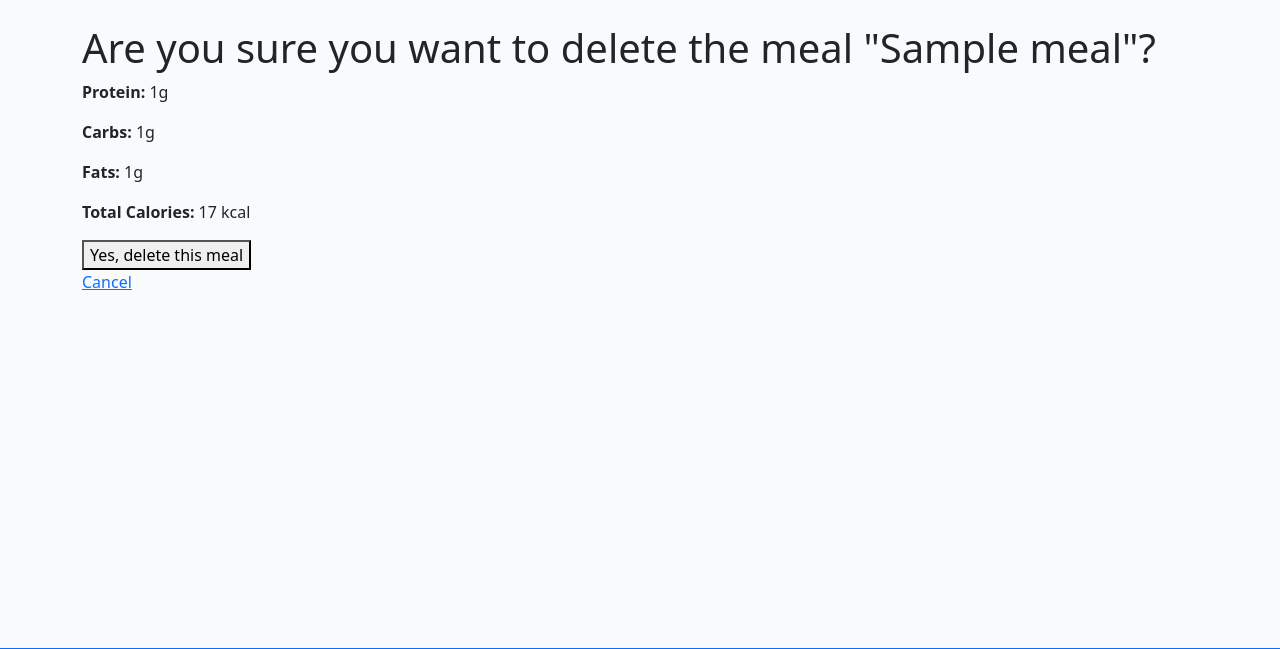
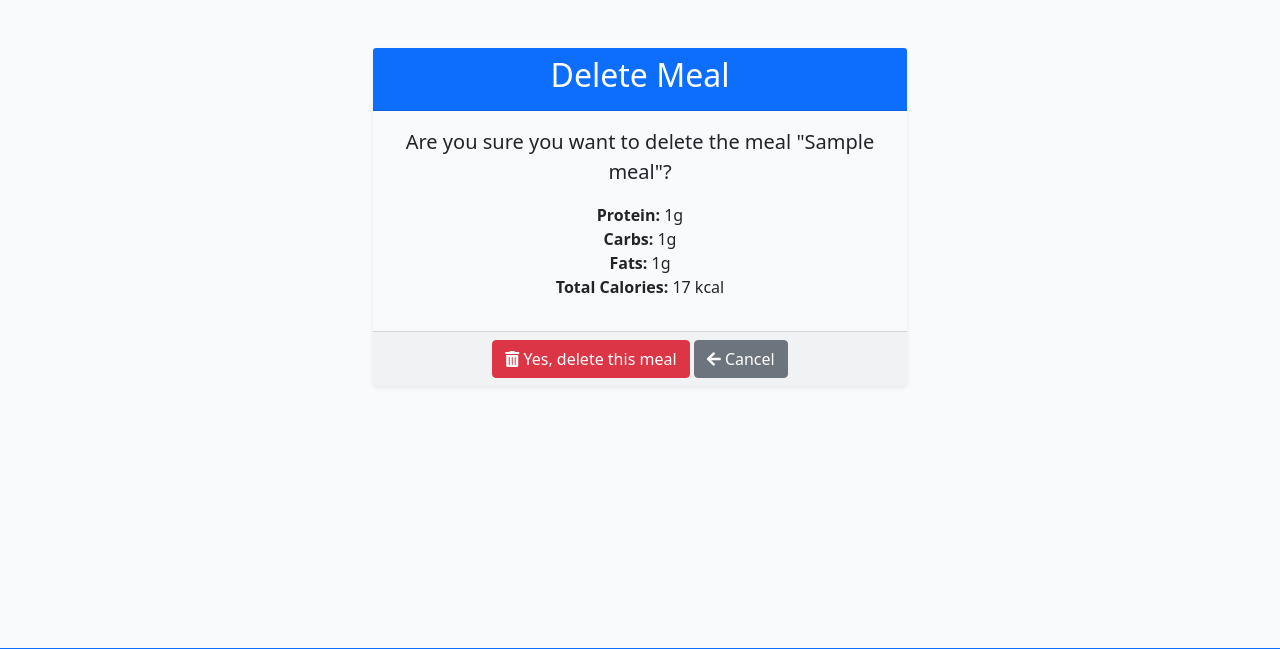
Before and after one commit to chipsandbeans/Django-Final-Project, a Django app: page /1/delete/ in a window 1280 px wide. Shown: the part 56-705 px from the top of the page. Run offline with Django 4.2, Linux system fonts and the light colour scheme; a user stored in the database is signed in; tables that the repository leaves empty hold one stand-in row (values such as "Sample post").

Commit message:
added bootstrap styling to the meal_confirm_delete.html. The contents now display in a card in the center of the page

```diff
--- a/crm/templates/crm/meal_confirm_delete.html
+++ b/crm/templates/crm/meal_confirm_delete.html
@@ -1,29 +1,41 @@
 {% extends "base.html" %}
 
+{% block title %}Delete Meal{% endblock %}
+
 {% block content %}
-
-<!DOCTYPE html>
-<html>
-<head>
-    <title>Delete Meal</title>
-</head>
-<body>
-    <h1>Are you sure you want to delete the meal "{{ meal.title }}"?</h1>
-    <p><strong>Protein:</strong> {{ meal.protein }}g</p>
-    <p><strong>Carbs:</strong> {{ meal.carbs }}g</p>
-    <p><strong>Fats:</strong> {{ meal.fats }}g</p>
-    <p><strong>Total Calories:</strong> {{ meal.total_calories }} kcal</p>
-
-    <form method="post">
-        {% csrf_token %}
-        <button type="submit">Yes, delete this meal</button>
-    </form>
-
-    <a href="{% url 'home' %}">Cancel</a>
-</body>
-</html>
-
-
+<div class="container py-4">
+    <div class="row justify-content-center">
+        <div class="col-md-6">
+            <div class="card shadow-sm">
+                <div class="card-header bg-primary text-white text-center">
+                    <h2>Delete Meal</h2>
+                </div>
+                <div class="card-body text-center">
+                    <p class="lead">
+                        Are you sure you want to delete the meal <strong>"{{ meal.title }}"</strong>?
+                    </p>
+                    <ul class="list-unstyled">
+                        <li><strong>Protein:</strong> {{ meal.protein }}g</li>
+                        <li><strong>Carbs:</strong> {{ meal.carbs }}g</li>
+                        <li><strong>Fats:</strong> {{ meal.fats }}g</li>
+                        <li><strong>Total Calories:</strong> {{ meal.total_calories }} kcal</li>
+                    </ul>
+                </div>
+                <div class="card-footer text-center">
+                    <form method="post" class="d-inline">
+                        {% csrf_token %}
+                        <button type="submit" class="btn btn-danger">
+                            <i class="fas fa-trash-alt"></i> Yes, delete this meal
+                        </button>
+                    </form>
+                    <a href="{% url 'home' %}" class="btn btn-secondary">
+                        <i class="fas fa-arrow-left"></i> Cancel
+                    </a>
+                </div>
+            </div>
+        </div>
+    </div>
+</div>
 {% endblock %}
 
 {% block copyright %}
--- a/myproject/settings.py
+++ b/myproject/settings.py
@@ -30,7 +30,7 @@ SECRET_KEY = os.environ.get('SECRET_KEY')
 
 
 # SECURITY WARNING: don't run with debug turned on in production!
-DEBUG = True
+DEBUG = False
 
 ALLOWED_HOSTS = ['8000-chipsandbea-djangofinal-d1z4vumxgtj.ws.codeinstitute-ide.net', 'my-frenly-pt-eb54dfd3fc9e.herokuapp.com']
 
```
Also changed, not shown: crm/templates/crm/meal_detail.html (line endings or trailing spaces), crm/templates/crm/meal_form.html (line endings or trailing spaces).
